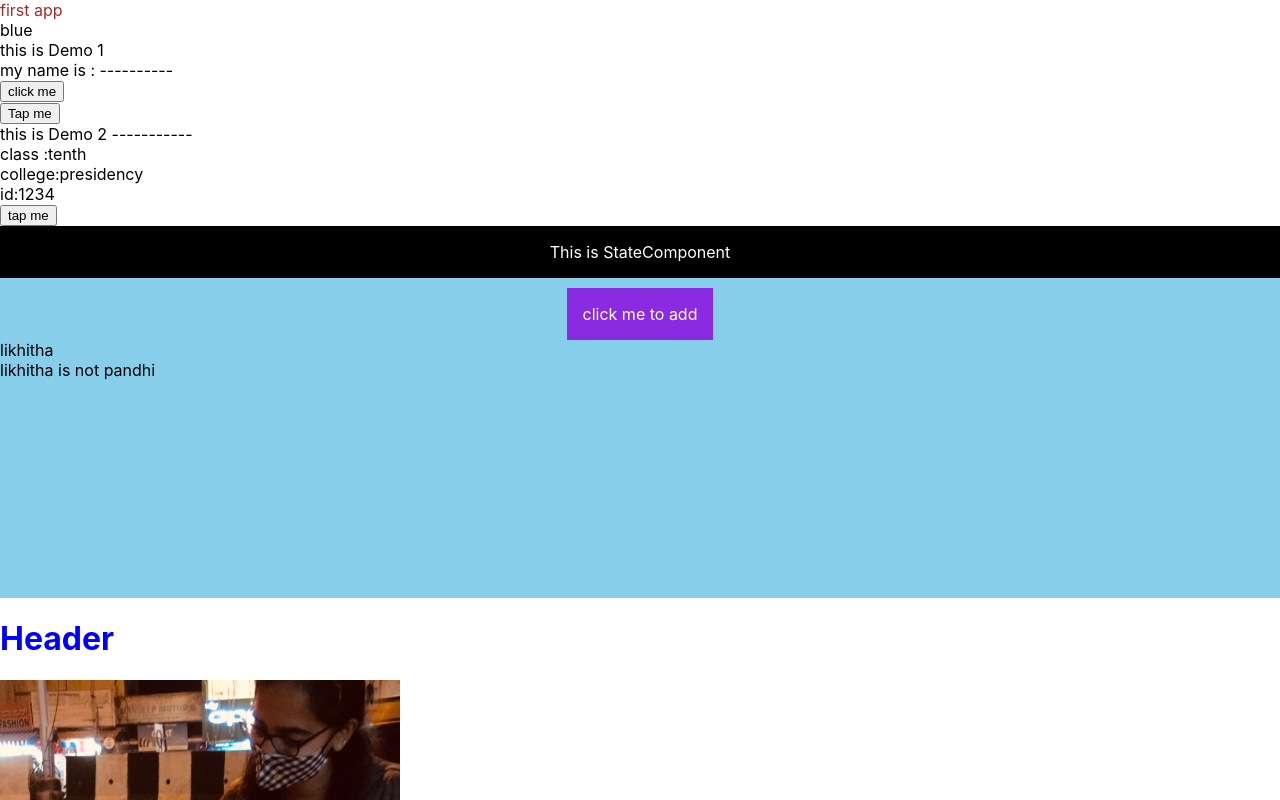
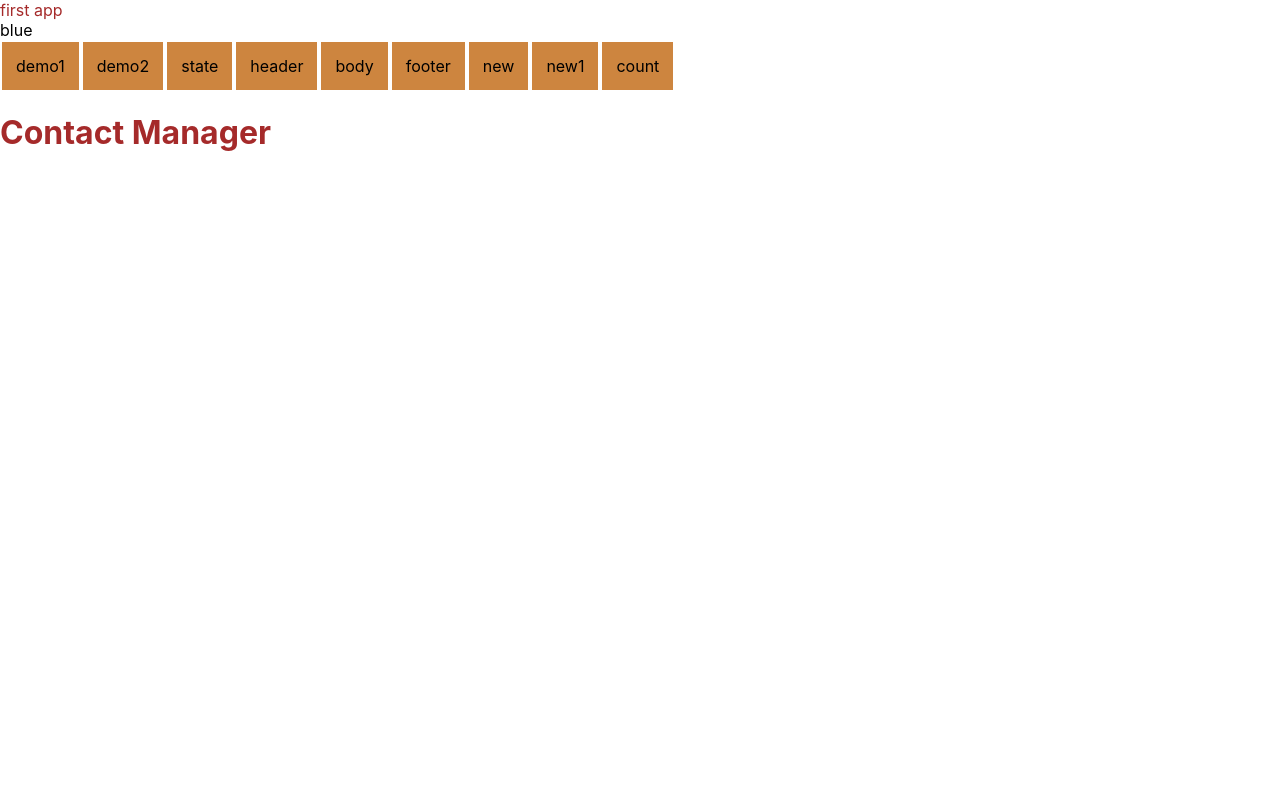
Before and after one commit to likhittha/firstproject, a React (Create React App) app: page /new in a window 1280 px wide. Shown: the top 800 px of the page. Built offline with nearby package versions, Linux system fonts and the light colour scheme.

Commit message:
change
changed routes

```diff
--- a/package.json
+++ b/package.json
@@ -8,6 +8,7 @@
     "@testing-library/user-event": "^13.5.0",
     "react": "^18.2.0",
     "react-dom": "^18.2.0",
+    "react-router-dom": "^6.23.0",
     "react-scripts": "5.0.1",
     "web-vitals": "^2.1.4"
   },
--- a/src/App.css
+++ b/src/App.css
@@ -1,2 +1,18 @@
-.first {
+.buttonContainer{
+    display:flex;
+
 }
+
+.btn{
+    background-color: peru;
+    padding: 14px;
+    margin:2px;
+    cursor: pointer;
+}
+
+.btn:hover {
+    background-color: black;
+      color: white;
+
+
+}
--- a/src/App.js
+++ b/src/App.js
@@ -10,6 +10,7 @@ import { Demo2 } from "./Components/ForProps/Demo2";
 import { New } from "./Components/ForProps/New";
 import { New1 } from "./Components/ForProps/New1";
 import { Count } from "./Components/Count";
+import { Route, Routes, useNavigate } from "react-router-dom";
 
 
 
@@ -22,22 +23,105 @@ function App() {
       console.log("clicked from APP.js");
     };
 
+
+
+const navigate = useNavigate();
+
+   const demo2 =() => {
+    navigate("/demo2")
+   }
+
+   const state =() => {
+    navigate("/state")
+
+   }
+const header =()=>{
+  navigate("/header")
+}
+
+const body =()=>{
+  navigate("/body")
+}
+
+const new1 =() =>{
+  navigate("/new1")
+}
+
+const footer =() =>{
+  navigate("/footer")
+}
+
+
+const navnew =() =>{
+  navigate("/new")
+}
+
+const count =() => {
+  navigate("/count")
+
+}
+
+
+const demo1 =()=>{
+  navigate("/")
+}
+
+
+
+
   return (
     <>
       <div className="first">first app</div>
       <div>blue</div>
 
-      <div>
-        <Demo1 name={"----------"} onClick={handleClick} onTap={tapClick}/>
-        <Demo2 name={"-----------"} myClass={"tenth"} college={"presidency"} id={"1234"} onClick={"onClick"}/>
-        <StateComponent />
-        <Header />
-        <Body />
-        <Footer />
-        <New />
-        <New1 />
-        <Count />
-      </div>
+
+
+<div className="buttonContainer">
+<div onClick={demo1} className="btn">
+demo1
+</div>
+
+
+<div onClick={demo2} className="btn">
+demo2
+</div>
+<div onClick={state} className="btn">
+  state
+</div>
+<div  onClick={header} className="btn">
+  header
+</div>
+<div onClick={body} className="btn">
+  body
+</div>
+<div  onClick={footer}className="btn">
+  footer
+</div>
+<div  onClick={navnew} className="btn">
+  new
+</div>
+<div  onClick={new1}className="btn">
+  new1
+</div>
+<div  onClick={()=>{navigate("/count")}}className="btn">
+  count
+</div>
+</div>
+
+
+  <Routes>
+    <Route path="/" Component={Demo1} />
+    <Route path="/demo2" Component={Demo2} />
+    <Route path="/state" Component={StateComponent} />
+    <Route path="/header" Component={Header} />
+    <Route path="/body" Component={Body} />
+    <Route path="/footer" Component={Footer} />
+    <Route path="/new" Component={New} />
+    <Route path="/new1" Component={New1} />
+    <Route path="/count" Component={Count} />
+  </Routes>
+
+
     </>
   );
 };
--- a/src/index.js
+++ b/src/index.js
@@ -3,12 +3,13 @@ import ReactDOM from 'react-dom/client';
 import './index.css';
 import App from './App';
 import reportWebVitals from './reportWebVitals';
+import { BrowserRouter } from 'react-router-dom';
 
 const root = ReactDOM.createRoot(document.getElementById('root'));
 root.render(
-  <React.StrictMode>
+  <BrowserRouter>
     <App />
-  </React.StrictMode>
+  </BrowserRouter>
 );
 
 // If you want to start measuring performance in your app, pass a function
```
Also changed, not shown: 1 other file (tests, documents, lock files or other folders).
